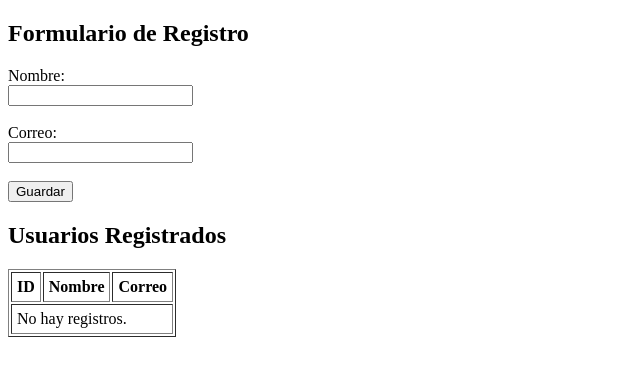
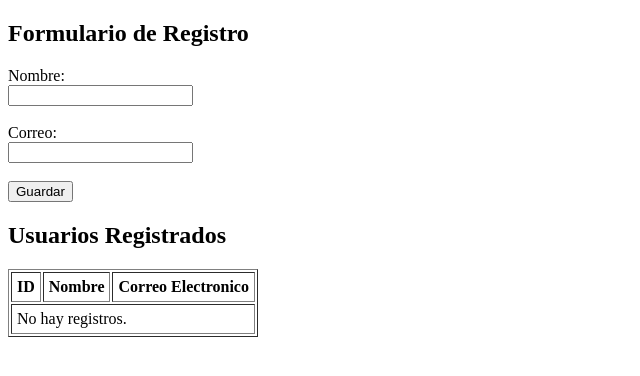
Before and after one commit to JustNarik/formulario_app, a PHP site: page / in a window 1280 px wide. Shown: the top 376 px of the page, without its empty margins (0-640 px from the left). Run offline with PHP 8.4, Linux system fonts and the light colour scheme; data that the repository does not hold is empty; some libraries are stand-ins or nearby versions.

Commit message:
Update index.php

```diff
--- a/index.php
+++ b/index.php
@@ -72,7 +72,7 @@ if ($_SERVER["REQUEST_METHOD"] === "POST") {
             <tr>
                 <th>ID</th>
                 <th>Nombre</th>
-                <th>Correo</th>
+                <th>Correo Electronico</th>
             </tr>
         </thead>
         <tbody>
```
